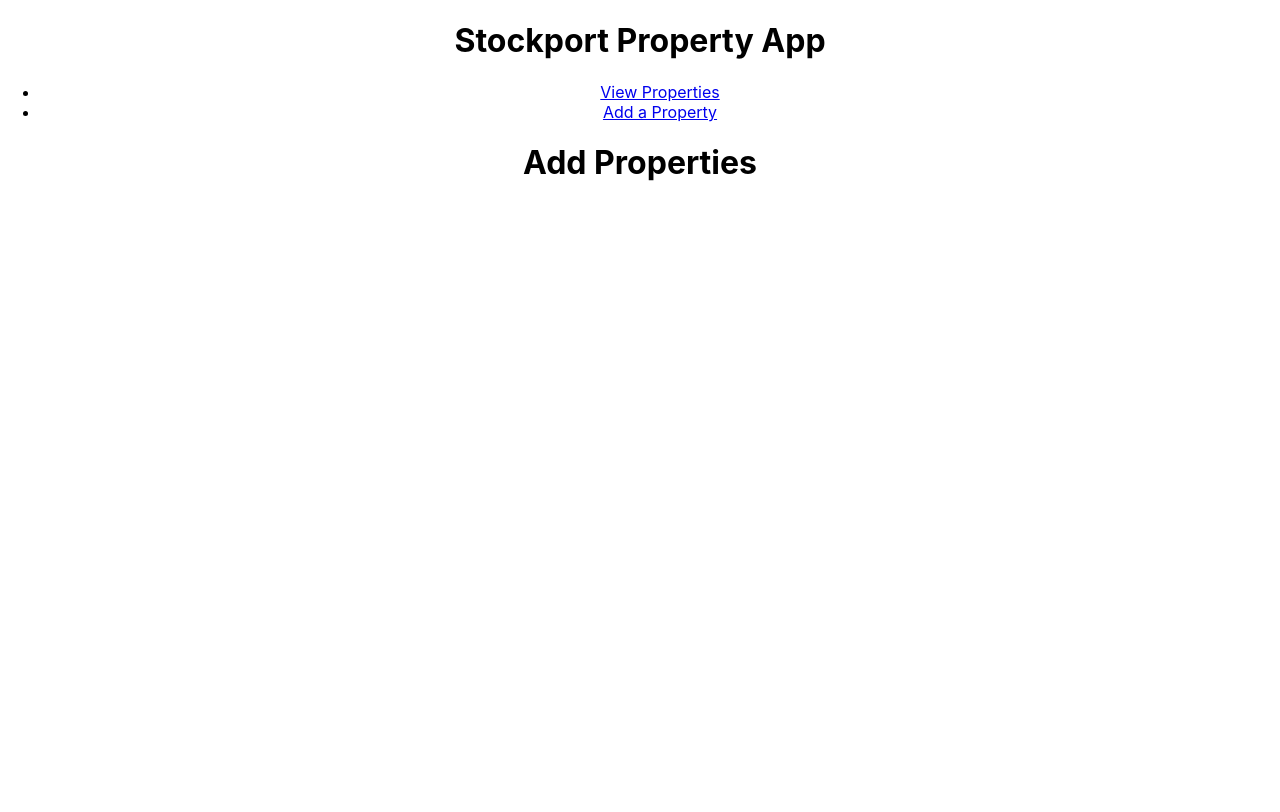
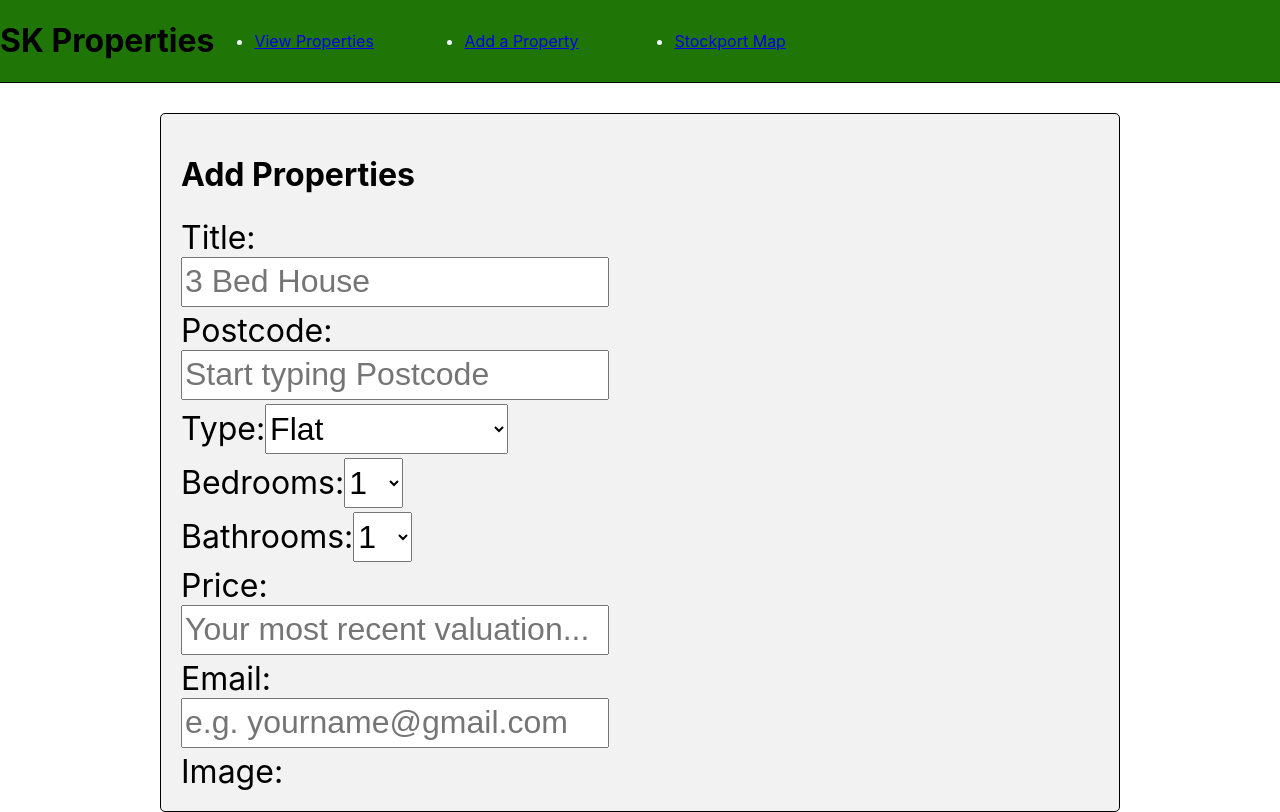
Before and after one commit to James-Sample/stockportPropertyApp-frontend, a React (Create React App) app: page /add-property in a window 1280 px wide. Built offline with nearby package versions, Linux system fonts and the light colour scheme.

Commit message:
filling out components

```diff
--- a/src/components/App.js
+++ b/src/components/App.js
@@ -4,6 +4,7 @@ import { Routes, Route } from "react-router-dom";
 import NavBar from "./NavBar";
 import Properties from "../pages/Properties";
 import AddProperty from "../pages/AddProperty";
+import StockportMap from "../pages/StockportMap";
 
 const App = () => {
   return (
@@ -12,6 +13,7 @@ const App = () => {
       <Routes>
         <Route path="/" element={Properties()} />
         <Route path="/add-property" element={AddProperty()} />
+        <Route path="/map-page" element={StockportMap()} />
       </Routes>
     </div>
   );
--- a/src/components/NavBar.js
+++ b/src/components/NavBar.js
@@ -5,7 +5,7 @@ import { Link } from "react-router-dom";
 const NavBar = () => {
   return (
     <div className="Navbar">
-      <h1>Stockport Property App</h1>
+      <h1 className="navheader">SK Properties</h1>
       <ul className="navbar-links">
         <li className="navbar-links-item">
           <Link to="/">View Properties</Link>
@@ -13,6 +13,9 @@ const NavBar = () => {
         <li className="navbar-links-item">
           <Link to="add-property">Add a Property</Link>
         </li>
+        <li className="navbar-links-item">
+          <Link to="map-page">Stockport Map</Link>
+        </li>
       </ul>
     </div>
   );
--- a/src/pages/AddProperty.js
+++ b/src/pages/AddProperty.js
@@ -1,9 +1,98 @@
 import React from "react";
+import "../styles/addproperty.css";
 
 const AddProperty = () => {
   return (
-    <div className="addproperties">
+    <div className="addproperty">
       <h1>Add Properties</h1>
+      <form className="property-form">
+        <label htmlFor="title">
+          Title:
+          <input
+            id="title"
+            name="title"
+            // value={fields.title}
+            // onChange={handleFieldChange}
+            placeholder="3 Bed House"
+          />
+        </label>
+        <label htmlFor="postcode">
+          Postcode:
+          <input
+            id="postcode"
+            name="postcode"
+            placeholder="Start typing Postcode"
+          />
+        </label>
+        <label htmlFor="type">
+          Type:
+          <select
+            id="type"
+            name="type"
+            // value={fields.type}
+            // onChange={handleFieldChange}
+          >
+            <option value="Flat">Flat</option>
+            <option value="Terraced">Terraced</option>
+            <option value="End of Terrace">End of Terrace</option>
+            <option value="Semi-Detached">Semi-Deteched</option>
+            <option value="Detached">Detached</option>
+            <option value="Cottage">Cottage</option>
+          </select>
+        </label>
+        <label htmlFor="bedrooms">
+          Bedrooms:
+          <select
+            id="bedroom"
+            name="bedroom"
+            // value={fields.bedroom}
+            // onChange={handleFieldChange}
+          >
+            <option value="1">1</option>
+            <option value="2">2</option>
+            <option value="3">3</option>
+            <option value="4">4</option>
+            <option value="5">5</option>
+            <option value="6">6</option>
+            <option value="7+">7+</option>
+          </select>
+        </label>
+        <label htmlFor="bathrooms">
+          Bathrooms:
+          <select
+            id="bathrooms"
+            name="bathrooms"
+            // value={fields.bathrooms}
+            // onChange={handleFieldChange}
+          >
+            <option value="1">1</option>
+            <option value="2">2</option>
+            <option value="3">3</option>
+            <option value="4">4+</option>
+          </select>
+        </label>
+        <label htmlFor="price">
+          Price:
+          <input
+            id="price"
+            name="price"
+            // value={fields.price}
+            // onChange={handleFieldChange}
+            placeholder="Your most recent valuation..."
+          />
+        </label>
+        <label htmlFor="email">
+          Email:
+          <input
+            id="email"
+            name="email"
+            // value={fields.email}
+            // onChange={handleFieldChange}
+            placeholder="e.g. yourname@gmail.com"
+          />
+        </label>
+        <label htmlFor="image">Image:</label>
+      </form>
     </div>
   );
 };
--- /dev/null
+++ b/src/pages/StockportMap.js
@@ -0,0 +1,11 @@
+import React from "react";
+
+const MapPage = () => {
+  return (
+    <div className="mapcontainer">
+      <h1>Stockport Map</h1>
+    </div>
+  );
+};
+
+export default MapPage;
--- a/src/styles/App.css
+++ b/src/styles/App.css
@@ -1,38 +1,14 @@
-.App {
-  text-align: center;
+html {
+    font-size: 100%;
+    box-sizing: border-box;
 }
 
-.App-logo {
-  height: 40vmin;
-  pointer-events: none;
+body {
+    margin: 0px;
+    padding: 0px;
+    min-height: 100vh;
 }
 
-@media (prefers-reduced-motion: no-preference) {
-  .App-logo {
-    animation: App-logo-spin infinite 20s linear;
-  }
+*, *::before, *::after {
+    box-sizing: inherit;
 }
-
-.App-header {
-  background-color: #282c34;
-  min-height: 100vh;
-  display: flex;
-  flex-direction: column;
-  align-items: center;
-  justify-content: center;
-  font-size: calc(10px + 2vmin);
-  color: white;
-}
-
-.App-link {
-  color: #61dafb;
-}
-
-@keyframes App-logo-spin {
-  from {
-    transform: rotate(0deg);
-  }
-  to {
-    transform: rotate(360deg);
-  }
-}
--- /dev/null
+++ b/src/styles/addproperty.css
@@ -0,0 +1,36 @@
+.addproperty {
+    width: 75%;
+    border-radius: 5px;
+  background-color: #f2f2f2;
+  padding: 20px;
+  border: 1px solid black;
+  margin: 30px auto auto auto;
+}
+
+.property-form {
+    display: flex;
+    flex-direction: column;
+    margin-left: auto;
+    margin-right: auto;
+
+}
+
+label {
+    margin-right: 4px;
+    font-size: 2em;
+    margin-top: 2px;
+}
+
+input {
+    display: block;
+    height: 50px;
+    font-size: 1em;
+    margin-bottom: 2px;
+}
+
+select {
+    display: inline-block;
+    height: 50px;
+    font-size: 1em;
+    margin-bottom: 2px;
+}
--- a/src/styles/navbar.css
+++ b/src/styles/navbar.css
@@ -0,0 +1,21 @@
+.Navbar {
+    background-color: rgb(31, 117, 5);
+    border-bottom: 1px solid black;
+    align-items: center;
+    margin-left: auto;
+    margin-right: auto;
+    display: flex;
+    flex-direction: row;
+}
+
+.navbar-links {
+    display: grid;
+    grid-template-columns: repeat(3, 200px);
+    grid-gap: 10px;
+    text-decoration: none;
+}
+
+.navbar-links-item {
+    color: aliceblue;
+    text-decoration: none;
+}
```
Also changed, not shown: src/data/postcode.txt (added).
